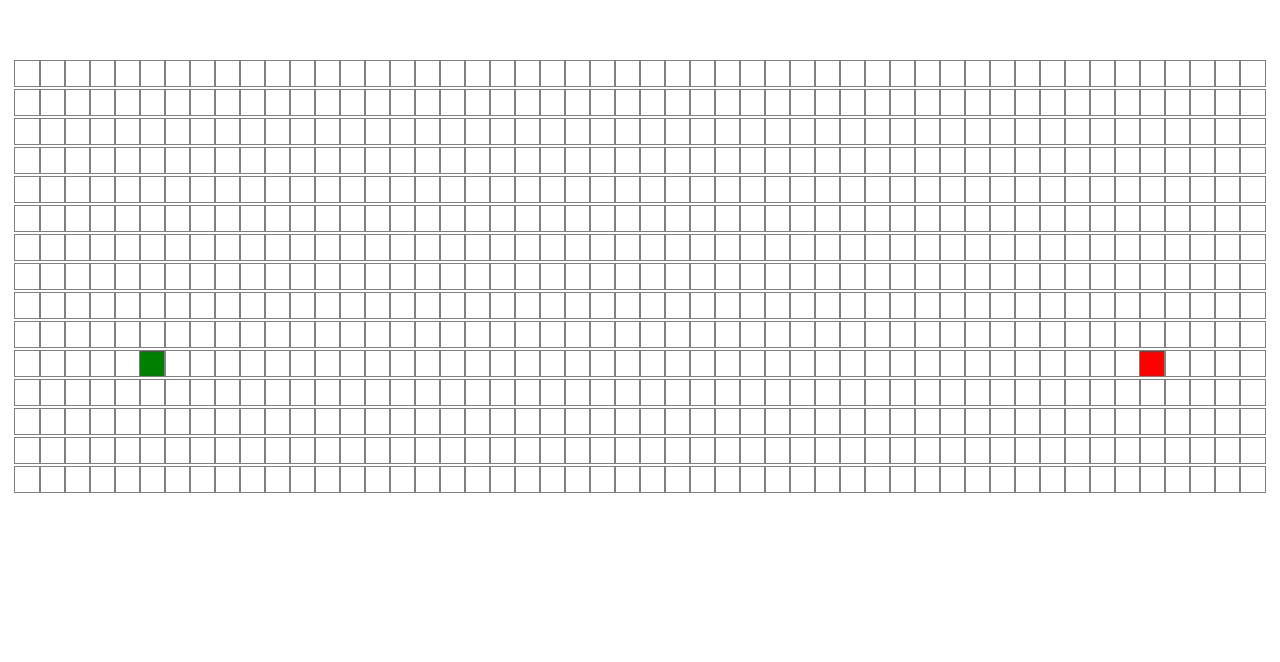
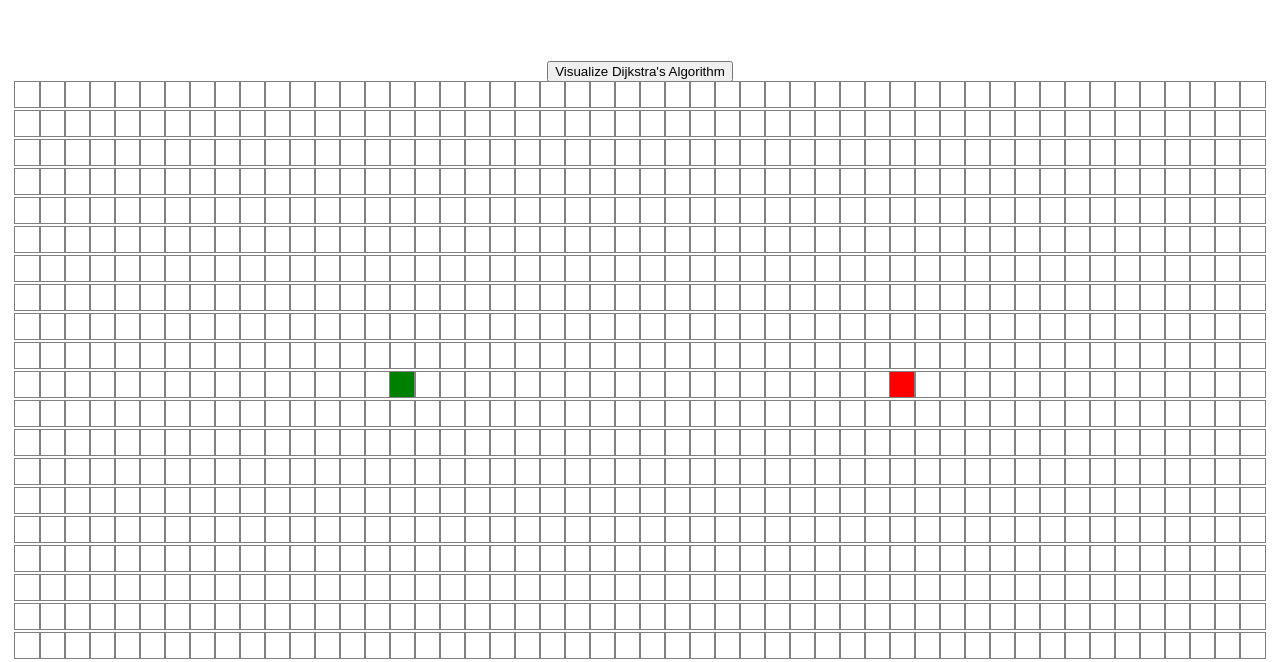
Before and after one commit to Pakome/pathfinder-visualizer, a React (Create React App) app: page / in a window 1280 px wide. Shown: the part 195-857 px from the top of the page. Before the commit the page ends 800 px from the top, so only its background shows below. Built offline with nearby package versions, Linux system fonts and the light colour scheme.

Commit message:
feat: add visualisation

```diff
--- a/src/PathfindingVisualizer/Node/Node.css
+++ b/src/PathfindingVisualizer/Node/Node.css
@@ -12,3 +12,7 @@
 .node-finish {
   background-color: red;
 }
+
+.node-visited {
+  background-color: blue;
+}
--- a/src/PathfindingVisualizer/Node/Node.jsx
+++ b/src/PathfindingVisualizer/Node/Node.jsx
@@ -9,11 +9,13 @@ export default class Node extends Component {
   }
 
   render() {
-    const {isFinish, isStart} = this.props;
+    const {isFinish, isStart, isVisited} = this.props;
     const extraClassName = isFinish
       ? 'node-finish'
       : isStart
       ? 'node-start'
+      : isVisited
+      ? 'node-visited'
       : '';
 
     return <div className={`node ${extraClassName}`}></div>
--- a/src/PathfindingVisualizer/PathfindingVisualizer.css
+++ b/src/PathfindingVisualizer/PathfindingVisualizer.css
@@ -1,3 +1,3 @@
-.grid {
+button {
   margin-top: 20%;
 }
--- a/src/PathfindingVisualizer/PathfindingVisualizer.jsx
+++ b/src/PathfindingVisualizer/PathfindingVisualizer.jsx
@@ -1,56 +1,118 @@
 import React, { Component } from 'react';
 import Node from './Node/Node';
+import { dijkstra, getNodesInShortestPathOrder } from '../algorithms/dijkstra';
 
 import './PathfindingVisualizer.css';
 
+const START_NODE_ROW = 10;
+const START_NODE_COL = 15;
+const FINISH_NODE_ROW = 10;
+const FINISH_NODE_COL = 35;
 export default class PathfindingVisualizer extends Component {
   constructor(props) {
     super(props);
     this.state = {
-      nodes: []
+      grid: []
     };
   }
 
   componentDidMount() {
-    const nodes = [];
-    for (let row = 0; row < 15; row++) {
-      const currentRow = [];
-      for (let col = 0; col < 50; col++) {
-        const currentNode = {
-          col,
-          row,
-          isStart: row === 10 && col === 5,
-          isFinish: row === 10 && col === 45,
+    const grid = getInitialGrid();
+    this.setState({grid});
   }
-        currentRow.push(currentNode);
+
+  animateDijkstra(visitedNodesInOrder) {
+    for (let i = 0; i < visitedNodesInOrder.length; i++) {
+      setTimeout(() => {
+        const node = visitedNodesInOrder[i];
+        const newGrid = this.state.grid.slice();
+        const newNode = {
+          ...node,
+          isVisited: true,
+        };
+        newGrid[node.row][node.col] = newNode;
+        this.setState({grid: newGrid});
+      }, 100 * i);
     }
-      nodes.push(currentRow);
   }
-    this.setState({nodes});
+
+  visualizeDijkstra() {
+    const {grid} = this.state;
+    const startNode = grid[START_NODE_ROW][START_NODE_COL];
+    const finishNode = grid[FINISH_NODE_ROW][FINISH_NODE_COL];
+    const visitedNodesInOrder = dijkstra(grid, startNode, finishNode);
+    this.animateDijkstra(visitedNodesInOrder);
   }
 
   render() {
-    const {nodes} = this.state;
-    console.log(nodes);
+    const {grid, mouseIsPressed} = this.state;
 
     return (
+      <>
+        <button onClick={() => this.visualizeDijkstra()}>
+          Visualize Dijkstra's Algorithm
+        </button>
         <div className="grid">
-        {nodes.map((row, rowIdx) => {
+          {grid.map((row, rowIdx) => {
             return (
               <div key={rowIdx}>
                 {row.map((node, nodeIdx) => {
-                const {isStart, isFinish} = node;
+                  const {row, col, isStart, isFinish, isVisited} = node;
                   return (
                     <Node
                       key={nodeIdx}
+                      col={col}
                       isStart={isStart}
-                    isFinish={isFinish}></Node>
+                      isFinish={isFinish}
+                      isVisited={isVisited}
+                      mouseIsPressed={mouseIsPressed}
+                      onMouseDown={(row, col) => this.handleMouseDown(row, col)}
+                      onMouseEnter={(row, col) => this.handleMouseEnter(row, col)}
+                      onMouseUp={() => this.handleMouseUp()}
+                      row={row}></Node>
                   );
                 })}
               </div>
             );
           })}
         </div>
+      </>
     )
   }
 }
+
+const getInitialGrid = () => {
+  const grid = [];
+  for (let row = 0; row < 20; row++) {
+    const currentRow = [];
+    for (let col = 0; col < 50; col++) {
+      currentRow.push(createNode(col, row));
+    }
+    grid.push(currentRow);
+  }
+  return grid;
+}
+
+const createNode = (col, row) => {
+  return {
+    col,
+    row,
+    isStart: row === START_NODE_ROW && col === START_NODE_COL,
+    isFinish: row === FINISH_NODE_ROW && col === FINISH_NODE_COL,
+    distance: Infinity,
+    isVisited: false,
+    isWall: false,
+    previousNode: null,
+  };
+};
+
+const getNewGridWithWallToggled = (grid, row, col) => {
+  const newGrid = grid.slice();
+  const node = newGrid[row][col];
+  const newNode = {
+    ...node,
+    isWall: !node.isWall,
+  };
+  newGrid[row][col] = newNode;
+  return newGrid;
+}
```
Lines whose indentation alone changed are shown as unchanged.
